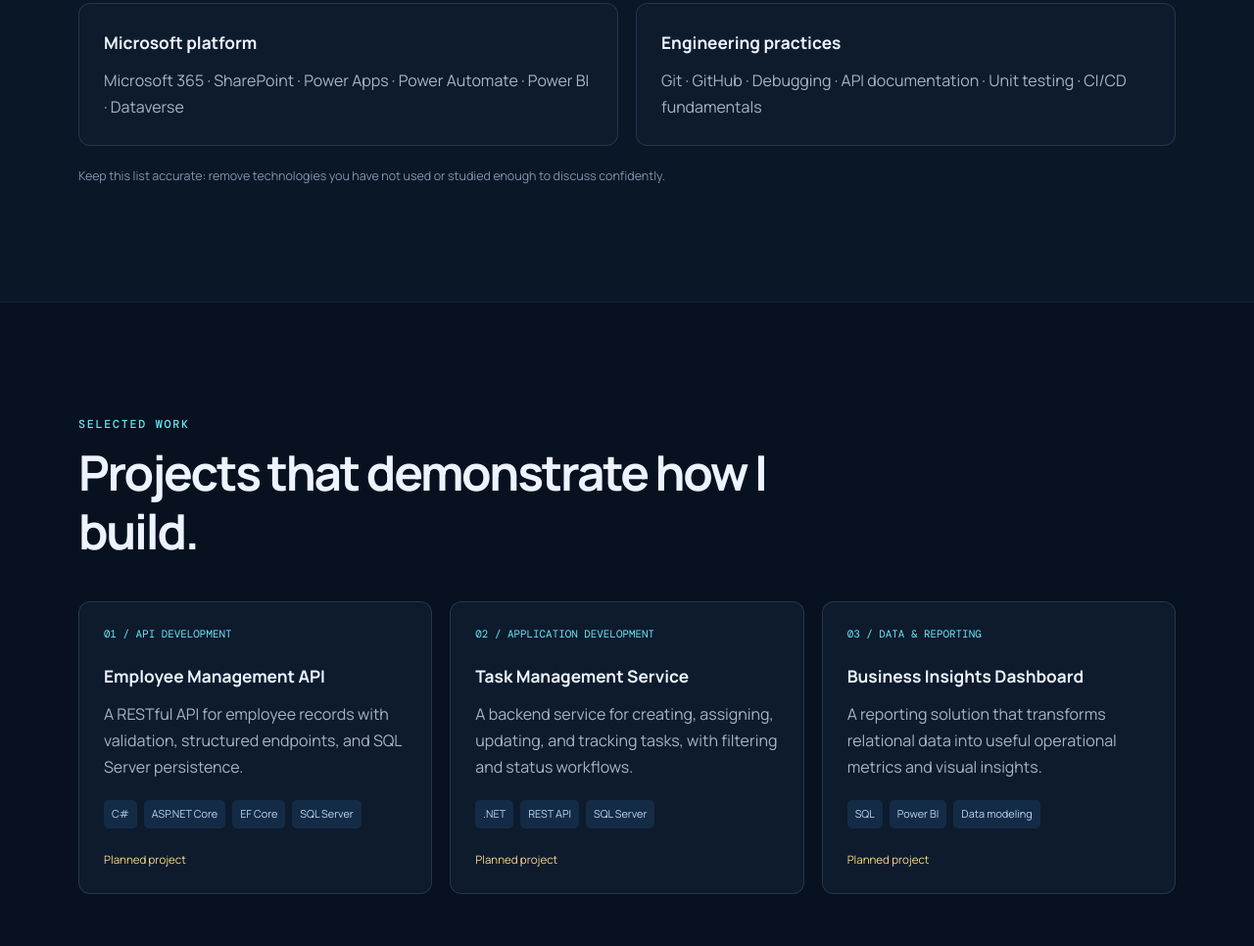
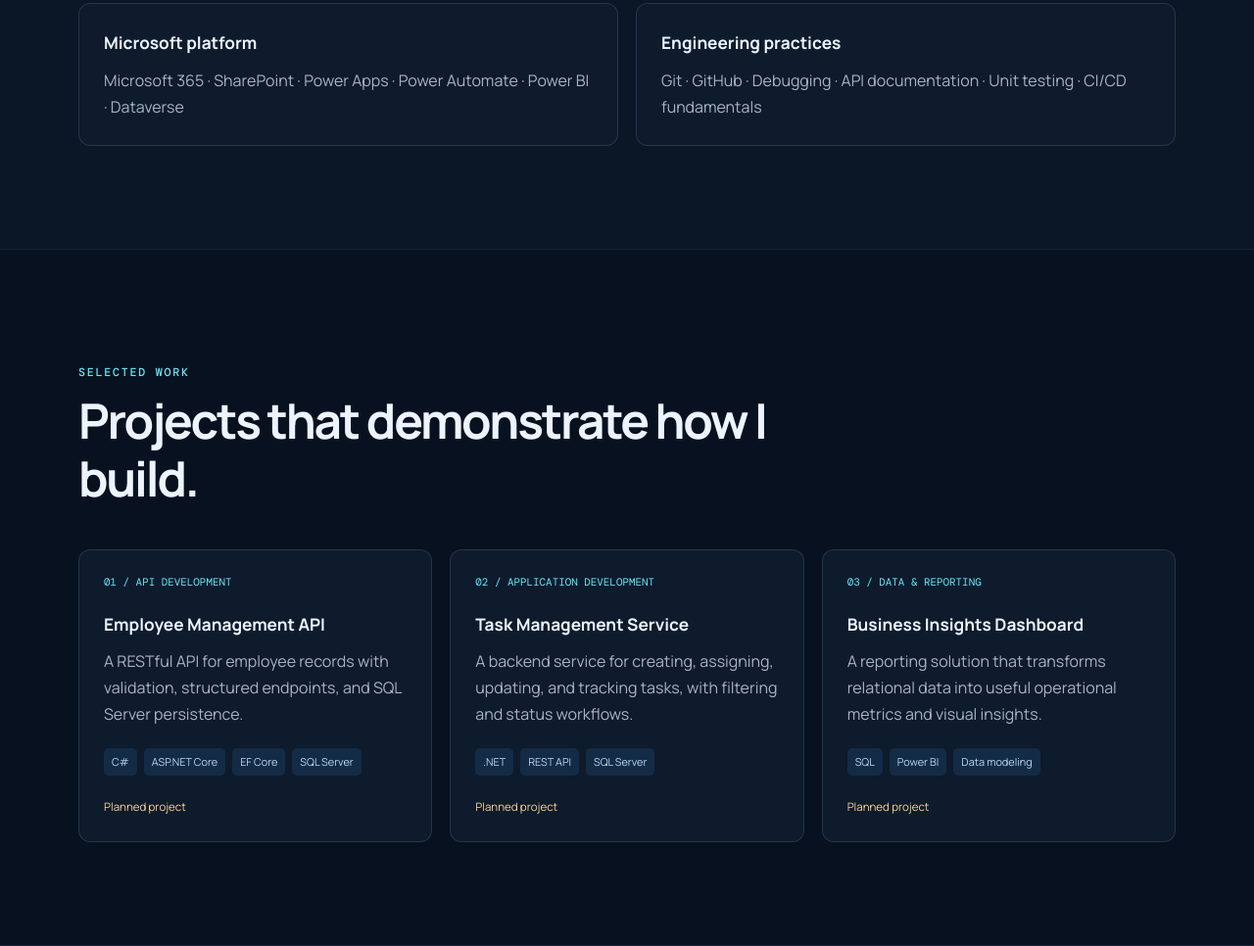
Before and after one commit to ammcpeters/ammcpeters.github.io, a plain HTML site: page index.html in a window 1280 px wide. Shown: the part 1798-2764 px from the top of the page at 98% size. Drawn offline with nearby package versions, Linux system fonts and the light colour scheme.

Commit message:
Comment out small note in index.html
Comment out note about technology accuracy.

```diff
--- a/index.html
+++ b/index.html
@@ -73,7 +73,7 @@
           <article class="skill-card"><h3>Microsoft platform</h3><p>Microsoft 365 · SharePoint · Power Apps · Power Automate · Power BI · Dataverse</p></article>
           <article class="skill-card"><h3>Engineering practices</h3><p>Git · GitHub · Debugging · API documentation · Unit testing · CI/CD fundamentals</p></article>
         </div>
-        <p class="small-note">Keep this list accurate: remove technologies you have not used or studied enough to discuss confidently.</p>
+        <!---<p class="small-note">Keep this list accurate: remove technologies you have not used or studied enough to discuss confidently.</p>-->
       </div>
     </section>
 
```
